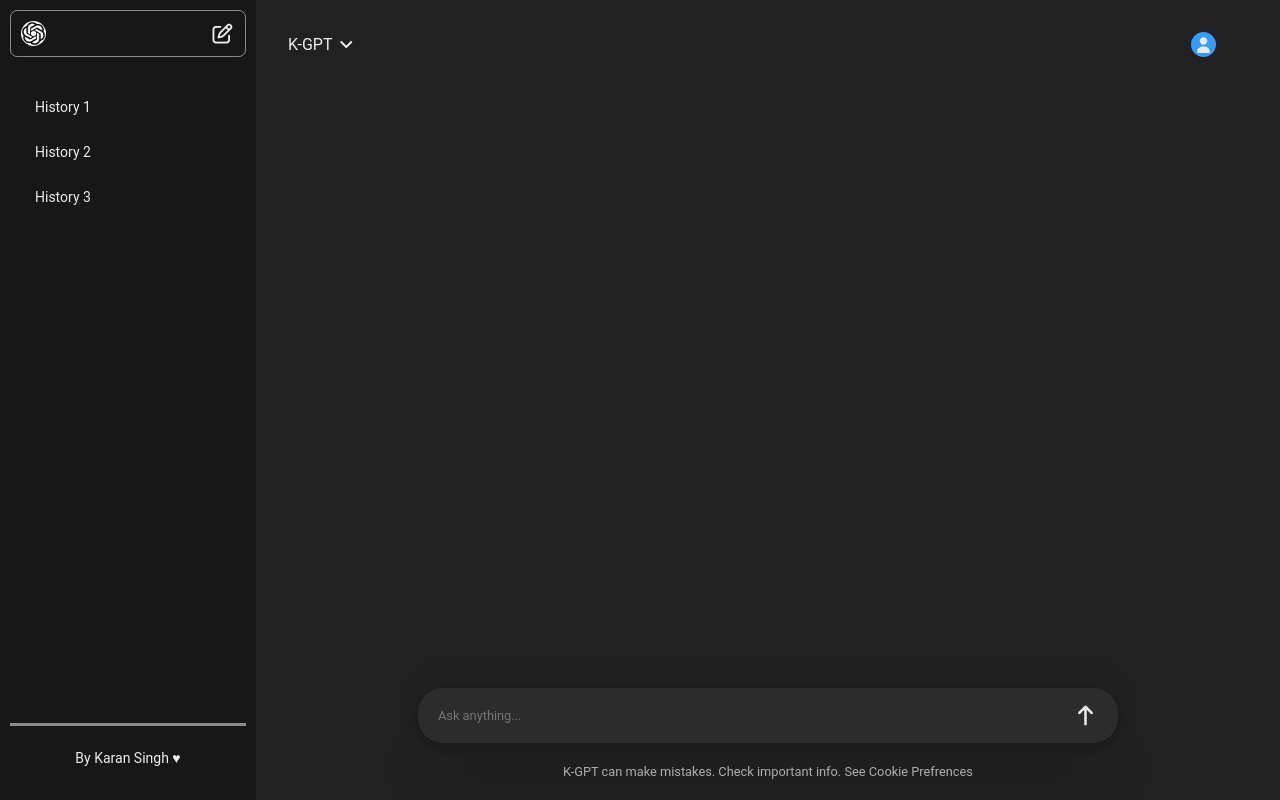
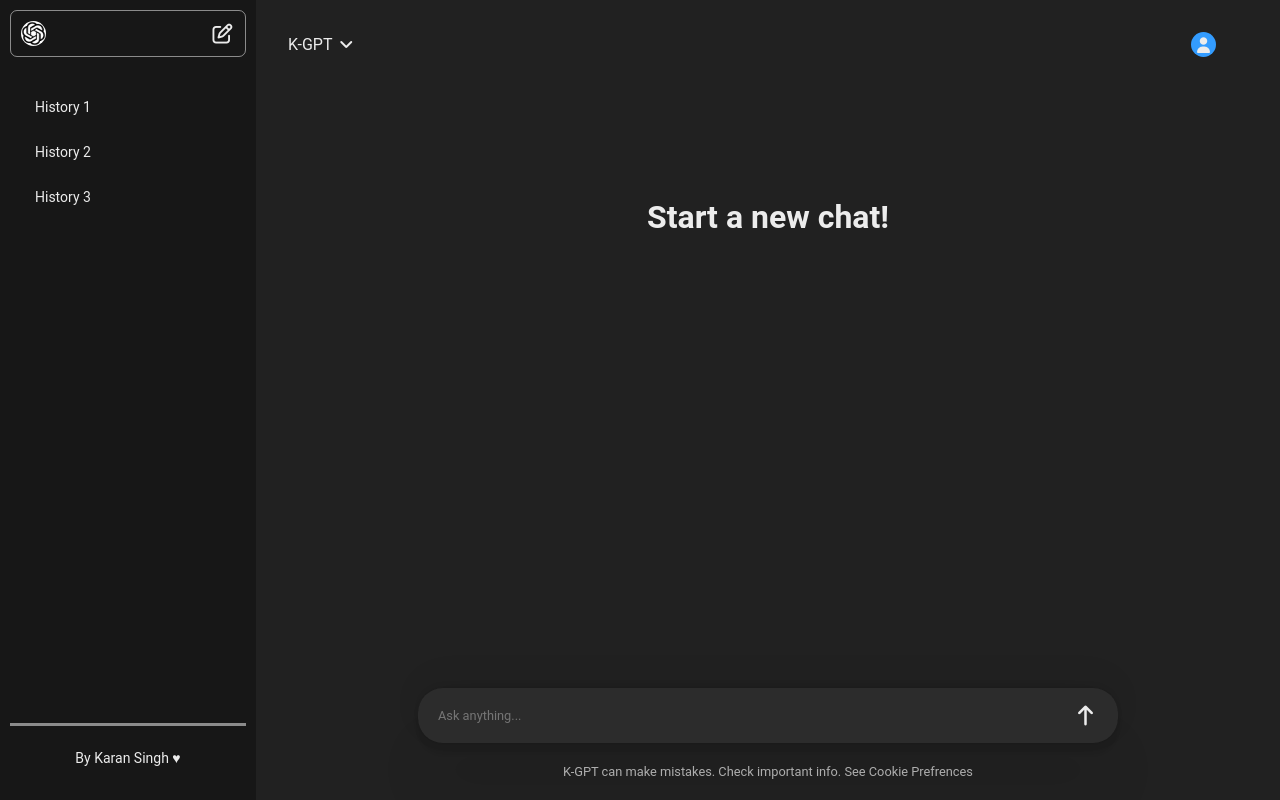
Before and after one commit to KaranSingh3112/K-GPT, a React (Vite) app in the folder frontend/: page / in a window 1280 px wide. Built offline with nearby package versions, Linux system fonts and the light colour scheme.

Commit message:
Updated chat window with dynamic data

```diff
--- a/frontend/src/App.jsx
+++ b/frontend/src/App.jsx
@@ -10,10 +10,15 @@
   const [prompt, setPrompt] = useState("");
   const [reply, setReply] = useState(null);
   const [currThreadId, setCurrThreadId] = useState(uuidv1());
+  const [prevChats, setPrevChats] = useState([]);
+  const [newChat, setNewChat] = useState(true);
+
   const providerValues = {
     prompt, setPrompt,
     reply, setReply,
-    currThreadId, setCurrThreadId
+    currThreadId, setCurrThreadId,
+    prevChats, setPrevChats,
+    newChat, setNewChat
   }
 
   return (
--- a/frontend/src/components/Chat.jsx
+++ b/frontend/src/components/Chat.jsx
@@ -1,10 +1,27 @@
-import React from 'react'
+import React, { useContext } from 'react'
 import "../styles/Chat.css"
+import { MyContext } from '../context/MyContext'
 
 export default function Chat() {
+  const { newChat, prevChats } = useContext(MyContext)
   return (
     <>
+      {newChat && <h1>Start a new chat!</h1>}
+      <div className="chats">
 
+        {
+          prevChats?.map((chat, idx) => (
+            <div className={chat.role === 'user' ? "userDiv" : "gptDiv"} key={idx}>
+              {
+                chat.role === 'user' ?
+                <p className='userMessage'>{chat.content}</p>
+                :
+                <p className='gptMessage'>{chat.content}</p>
+              }
+            </div>
+          ))
+        }
+      </div>
     </>
   )
 }
--- a/frontend/src/components/ChatWindow.jsx
+++ b/frontend/src/components/ChatWindow.jsx
@@ -1,11 +1,11 @@
-import { useContext, useState } from 'react'
+import { useContext, useEffect, useState } from 'react'
 import "../styles/ChatWindow.css"
 import Chat from './Chat'
 import { MyContext } from '../context/MyContext'
 import { MoonLoader } from "react-spinners";
 
 export default function ChatWindow() {
-  const { prompt, setPrompt, reply, setReply, currThreadId } = useContext(MyContext)
+  const { prompt, setPrompt, reply, setReply, currThreadId, prevChats, setPrevChats } = useContext(MyContext)
   const [loading, setLoading] = useState(false)
 
 
@@ -32,6 +32,18 @@
     }
     setLoading(false)
   }
+
+  // Appending new chats to prevChats
+  useEffect(() => {
+    if (prompt && reply) {
+      setPrevChats(prevChats => [
+        ...prevChats,
+        { role: "user", content: prompt },
+        { role: "assistant", content: reply }
+      ])
+      setPrompt("")
+    }
+  }, [reply])
 
   return (
     <div className='chatWindow'>
--- a/frontend/src/styles/Chat.css
+++ b/frontend/src/styles/Chat.css
@@ -0,0 +1,29 @@
+.chats{
+    max-width: 700px;
+    overflow-y: auto;
+    padding: 8rem;
+}
+
+.userDiv {
+    display: flex;
+    justify-content: flex-end;
+    font-size: 0.9rem;
+}
+
+.gptDiv {
+    text-align: left;
+    font-size: 0.9rem;
+}
+
+.userMessage{
+    background-color: #323232;
+    padding: 10px 20px;
+    border-radius: 14px;
+    margin-left: 15rem;
+    max-width: 500px;
+    width: fit-content;
+}
+
+.gptMessage{
+
+}
```
